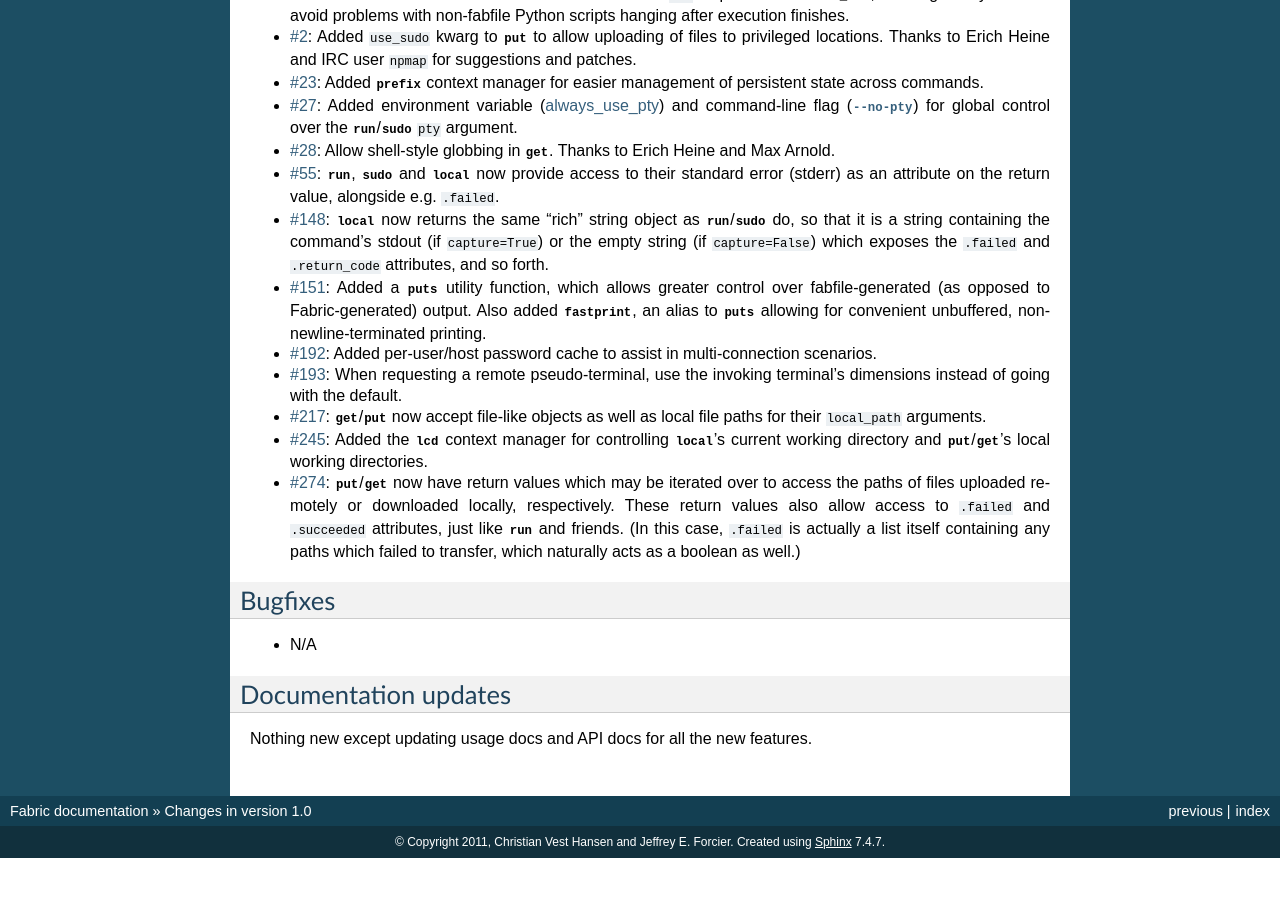
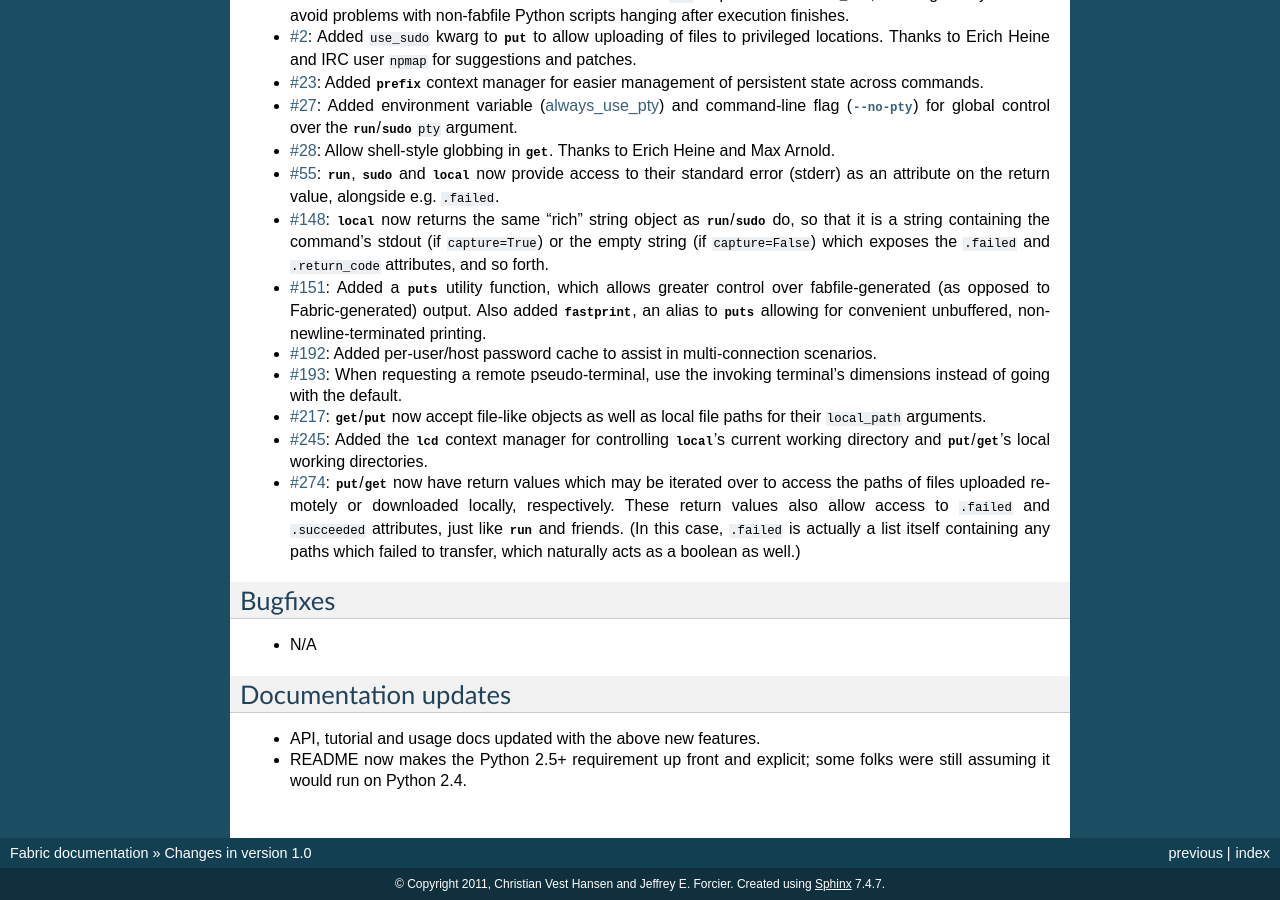
Before and after one commit to fabric/fabric, a Sphinx documentation site: the page built from docs/changes/1.0.rst, in a window 1280 px wide and 900 px high, scrolled down 1380 px. Built offline with Sphinx 7.4.7, drawn with Linux system fonts in a browser that asks for light colours; before the commit the page ends 2238 px from its top, so only the background shows below that.

Commit message:
Changelog tweak

```diff
--- a/docs/changes/1.0.rst
+++ b/docs/changes/1.0.rst
@@ -143,4 +143,6 @@ Bugfixes
 Documentation updates
 =====================
 
-Nothing new except updating usage docs and API docs for all the new features.
+* API, tutorial and usage docs updated with the above new features.
+* README now makes the Python 2.5+ requirement up front and explicit; some
+  folks were still assuming it would run on Python 2.4.
```
